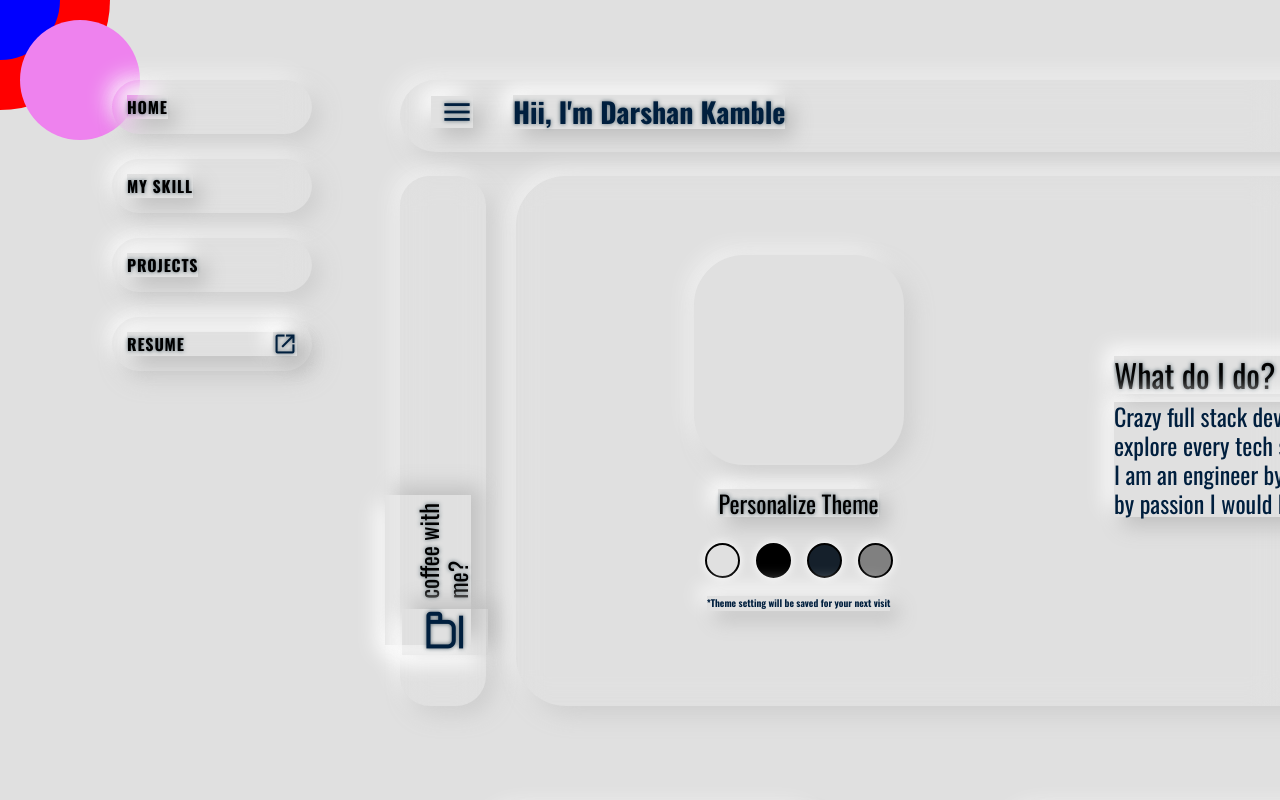
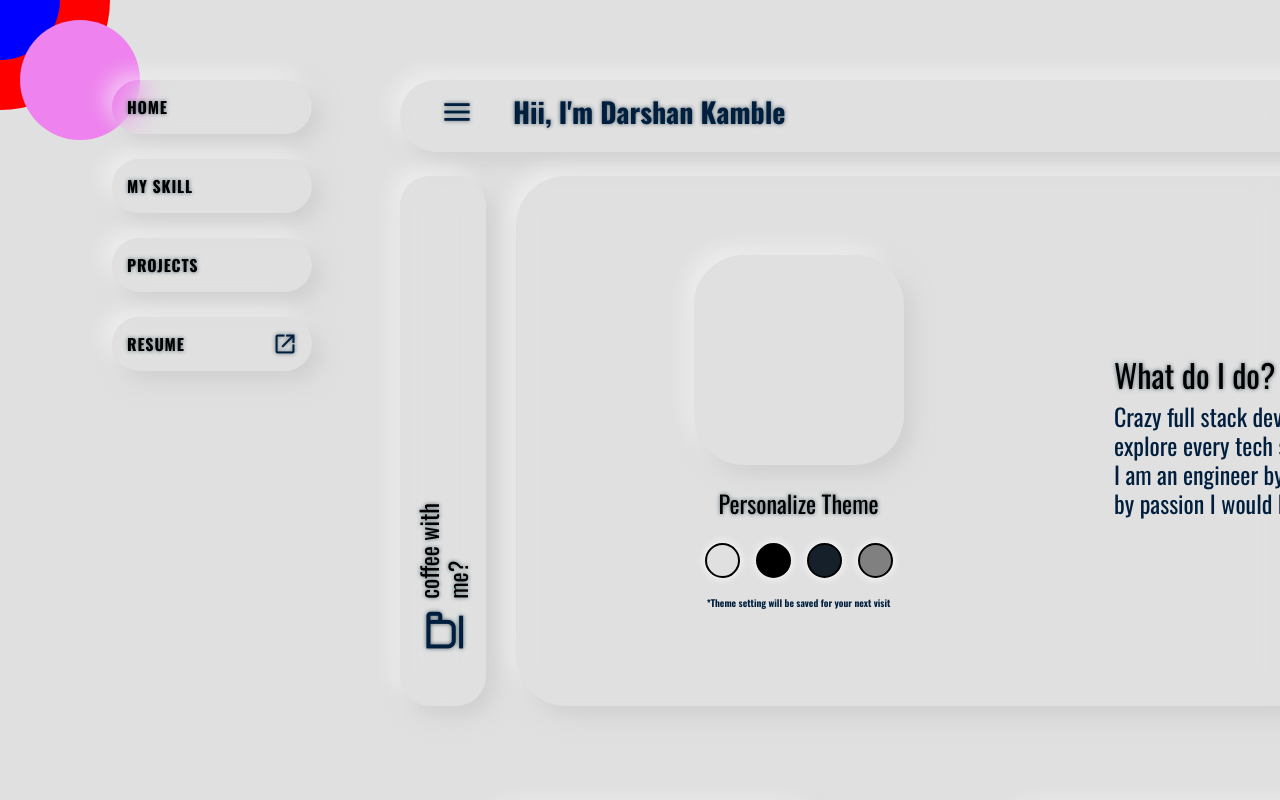
Before and after one commit to darshankamble04/portfolio-darshankamble, a React (Create React App) app: page / in a window 1280 px wide. Shown: the top 800 px of the page. Built offline with nearby package versions, Linux system fonts and the light colour scheme.

Commit message:
default value changed

```diff
--- a/src/App.js
+++ b/src/App.js
@@ -55,12 +55,6 @@
       case "gray":
         setCss({
           color:"black"
-        })
-        break;
-
-      default:
-        setCss({
-          boxShadow: "8px 9px 20px #bebebe, -8px -8px 20px #ffffff"
         })
         break;
     }
```
